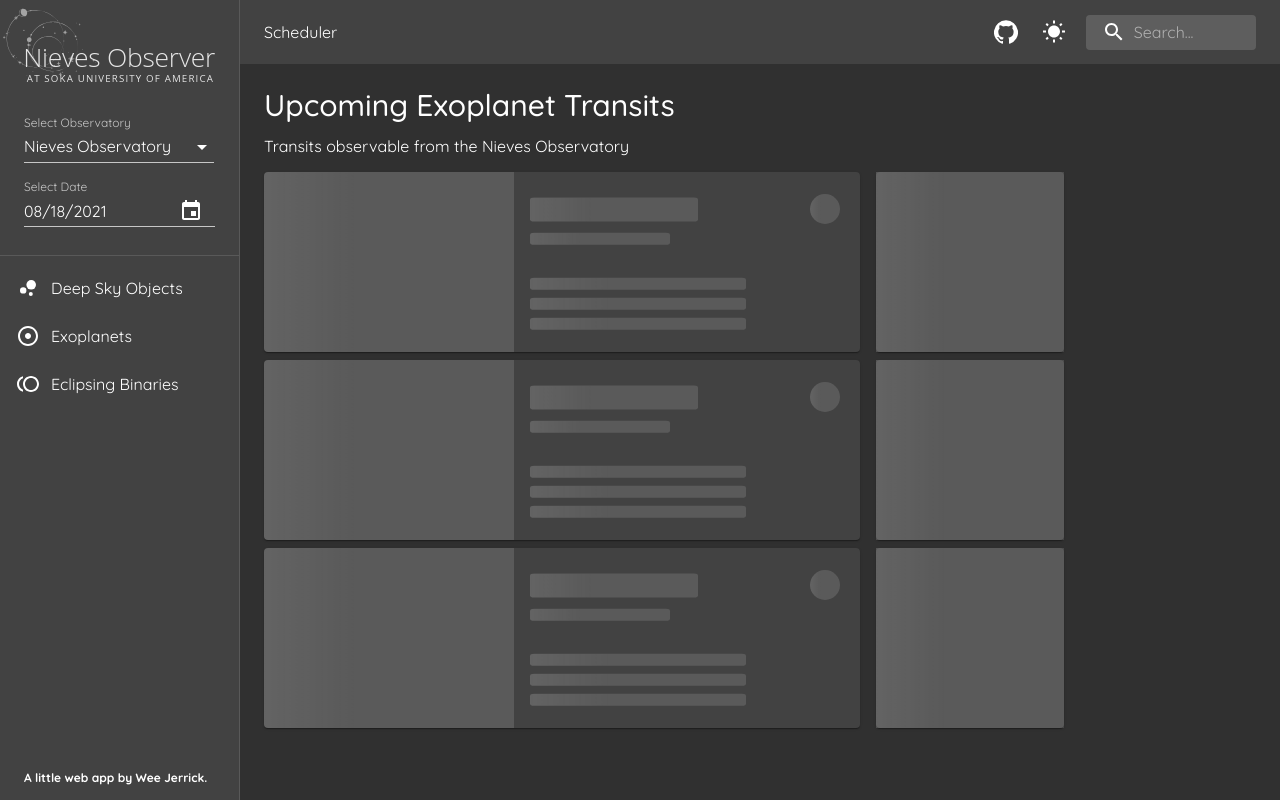
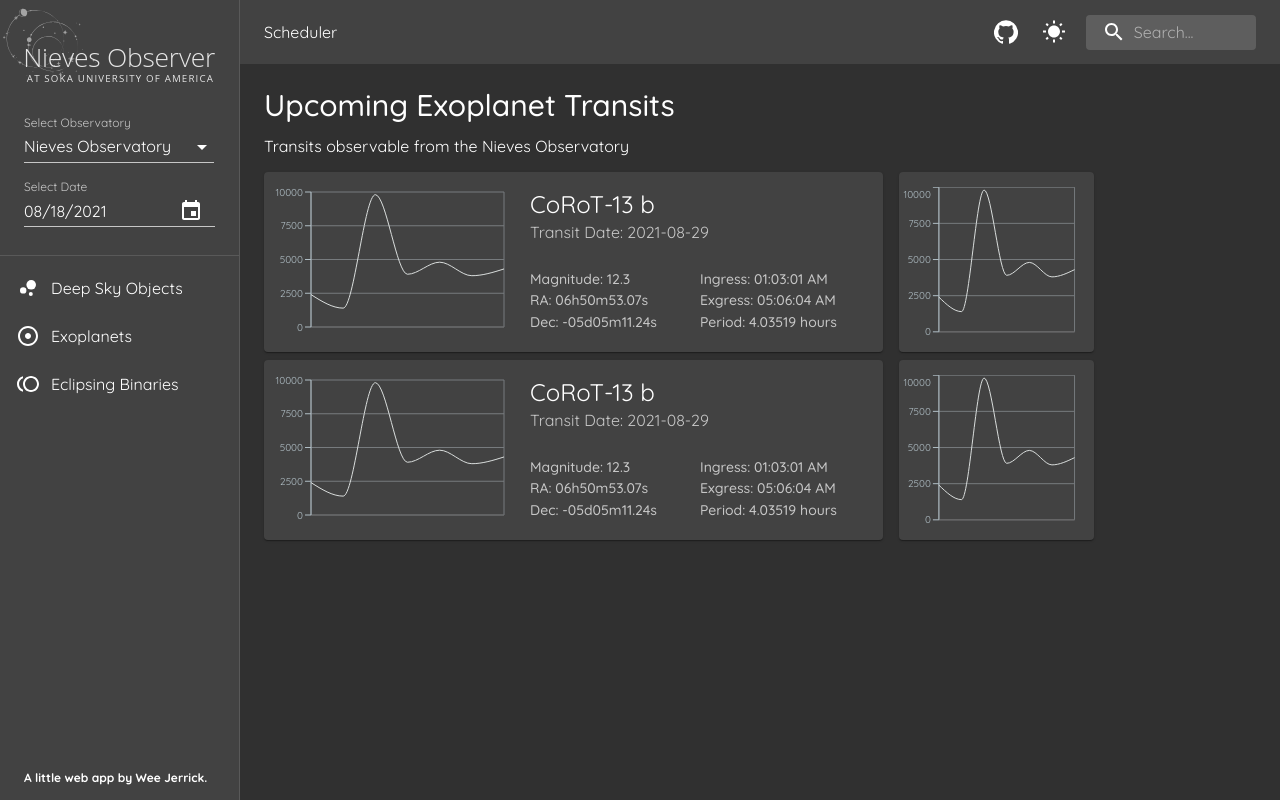
Before and after one commit to littleplato/nieves-observer, a React (Create React App) app in the folder client/: page /exoplanets in a window 1280 px wide. Built offline with nearby package versions, Linux system fonts and the light colour scheme.

Commit message:
feat: 🎸 Create template for exoplanets data with charts

```diff
--- a/client/src/components/DSORow.js
+++ b/client/src/components/DSORow.js
@@ -55,7 +55,7 @@ const useStyles = makeStyles((theme) => ({
     fontWeight: 700,
   },
   alert: {
-    backgroundColor: "#455a64",
+    backgroundColor: "#004d40",
   },
 }));
 
--- /dev/null
+++ b/client/src/components/ExoplanetAltChart.js
@@ -0,0 +1,50 @@
+import { useAtom } from "jotai";
+import {
+  LineChart,
+  Line,
+  CartesianGrid,
+  YAxis,
+  XAxis,
+  Tooltip,
+  //   ReferenceLine,
+  ResponsiveContainer,
+} from "recharts";
+import { darkModeAtom } from "../App";
+
+export default function ExoplanetAltChart(props) {
+  const [darkMode] = useAtom(darkModeAtom);
+
+  return (
+    <ResponsiveContainer>
+      <LineChart
+        width={300}
+        height={170}
+        data={props.plot}
+        margin={{
+          right: 20,
+          left: -20,
+          bottom: -10,
+        }}
+      >
+        <CartesianGrid stroke={darkMode ? "#777B7E" : "#D9DDDC"} />
+        <XAxis dataKey="name" tick={false} />
+        <YAxis
+          stroke={darkMode ? "#b0bec5" : "#546e7a"}
+          tick={{ fontSize: 10 }}
+        />
+        <Tooltip
+          contentStyle={{
+            backgroundColor: darkMode ? "#4A4A4A" : "#fff",
+            opacity: 0.8,
+          }}
+        />
+        <Line
+          type="monotone"
+          dataKey="pv"
+          stroke={darkMode ? "#D9DDDC" : "#777B7E"}
+          dot={false}
+        />
+      </LineChart>
+    </ResponsiveContainer>
+  );
+}
--- /dev/null
+++ b/client/src/components/ExoplanetDepthChart.js
@@ -0,0 +1,51 @@
+import React from "react";
+import {
+  LineChart,
+  Line,
+  XAxis,
+  YAxis,
+  CartesianGrid,
+  Tooltip,
+  ResponsiveContainer,
+} from "recharts";
+import { useAtom } from "jotai";
+import { darkModeAtom } from "../App";
+
+export default function ExoplanetDepthChart(props) {
+  const [darkMode] = useAtom(darkModeAtom);
+
+  return (
+    <ResponsiveContainer>
+      <LineChart
+        width={300}
+        height={170}
+        data={props.plot}
+        margin={{
+          top: 20,
+          right: 10,
+          left: -13,
+          bottom: -5,
+        }}
+      >
+        <CartesianGrid stroke={darkMode ? "#777B7E" : "#D9DDDC"} />
+        <XAxis dataKey="name" tick={false} />
+        <YAxis
+          stroke={darkMode ? "#b0bec5" : "#546e7a"}
+          tick={{ fontSize: 10 }}
+        />
+        <Tooltip
+          contentStyle={{
+            backgroundColor: darkMode ? "#4A4A4A" : "#fff",
+            opacity: 0.8,
+          }}
+        />
+        <Line
+          type="monotone"
+          dataKey="pv"
+          stroke={darkMode ? "#D9DDDC" : "#777B7E"}
+          dot={false}
+        />
+      </LineChart>
+    </ResponsiveContainer>
+  );
+}
--- a/client/src/components/ExoplanetList.js
+++ b/client/src/components/ExoplanetList.js
@@ -2,15 +2,90 @@ import React from "react";
 import ExoplanetRow from "./ExoplanetRow";
 import LoadingRows from "./LoadingRows";
 
+const plot_data = [
+  {
+    name: "Page A",
+    uv: 4000,
+    pv: 2400,
+    amt: 2400,
+  },
+  {
+    name: "Page B",
+    uv: 3000,
+    pv: 1398,
+    amt: 2210,
+  },
+  {
+    name: "Page C",
+    uv: 2000,
+    pv: 9800,
+    amt: 2290,
+  },
+  {
+    name: "Page D",
+    uv: 2780,
+    pv: 3908,
+    amt: 2000,
+  },
+  {
+    name: "Page E",
+    uv: 1890,
+    pv: 4800,
+    amt: 2181,
+  },
+  {
+    name: "Page F",
+    uv: 2390,
+    pv: 3800,
+    amt: 2500,
+  },
+  {
+    name: "Page G",
+    uv: 3490,
+    pv: 4300,
+    amt: 2100,
+  },
+];
+
+const dummyData = [
+  {
+    name: "CoRoT-13 b",
+    max_alt: "51.3°",
+    mag: 12.3,
+    ra: "06h50m53.07s",
+    dec: "-05d05m11.24s",
+    period: 4.03519,
+    duration: 3.14,
+    depth: 0.810802,
+    plot: plot_data,
+    ingress: "01:03:01 AM",
+    exgress: "05:06:04 AM",
+    date: "2021-08-29",
+  },
+  {
+    name: "CoRoT-13 b",
+    max_alt: "51.3°",
+    mag: 12.3,
+    ra: "06h50m53.07s",
+    dec: "-05d05m11.24s",
+    period: 4.03519,
+    duration: 3.14,
+    depth: 0.810802,
+    plot: plot_data,
+    ingress: "01:03:01 AM",
+    exgress: "05:06:04 AM",
+    date: "2021-08-29",
+  },
+];
+
 export default function ExoplanetList() {
-  return 1 + 1 === 2 ? (
+  return 1 + 0 === 2 ? (
     <div>
       <p />
       <LoadingRows />
       <LoadingRows />
-      <LoadingRows />
     </div>
   ) : (
-    <ExoplanetRow />
+    dummyData.map((exoplanet) => <ExoplanetRow dummyData={exoplanet} />)
   );
 }
--- a/client/src/components/ExoplanetRow.js
+++ b/client/src/components/ExoplanetRow.js
@@ -1,8 +1,97 @@
 import React from "react";
 import { makeStyles } from "@material-ui/core/styles";
 import Card from "@material-ui/core/Card";
+import CardContent from "@material-ui/core/CardContent";
+import Typography from "@material-ui/core/Typography";
 import Grid from "@material-ui/core/Grid";
+import Paper from "@material-ui/core/Paper";
+import CardHeader from "@material-ui/core/CardHeader";
+import ExoplanetAltChart from "./ExoplanetAltChart";
+import ExoplanetDepthChart from "./ExoplanetDepthChart";
 
-export default function ExoplanetRow() {
-  return <div>Row here</div>;
+const cardHeight = 180;
+
+const useStyles = makeStyles((theme) => ({
+  root: {
+    display: "flex",
+  },
+  card: {
+    maxWidth: 830,
+  },
+  details: {
+    display: "flex",
+    flexDirection: "column",
+  },
+  content: {
+    flex: "1 0 auto",
+    marginTop: -7,
+    marginBottom: -13,
+  },
+  cover: {
+    width: 250,
+    minWidth: 100,
+    height: cardHeight,
+  },
+  chart: {
+    height: cardHeight,
+    paddingTop: 15,
+  },
+  header: {
+    width: 340,
+  },
+  menuItem: {
+    fontSize: 12,
+    fontWeight: 700,
+  },
+  alert: {
+    backgroundColor: "#004d40",
+  },
+}));
+
+export default function ExoplanetRow({ dummyData }) {
+  const classes = useStyles();
+
+  return (
+    <div className={classes.card}>
+      <Grid container spacing={2}>
+        <Grid item xs={12} sm={9}>
+          <Card className={classes.root}>
+            <div className={classes.cover}>
+              <ExoplanetDepthChart plot={dummyData.plot} />
+            </div>
+            <div className={classes.details}>
+              <CardHeader
+                title={dummyData.name}
+                subheader={`Transit Date: ${dummyData.date}`}
+                className={classes.header}
+              />
+              <CardContent className={classes.content}>
+                <Grid container spacing={4}>
+                  <Grid item xs={6} sm={6}>
+                    <Typography variant="subtitle2" color="textSecondary">
+                      Magnitude: {dummyData.mag} <br />
+                      RA: {dummyData.ra} <br />
+                      Dec: {dummyData.dec} <br />
+                    </Typography>
+                  </Grid>
+                  <Grid item xs={6} sm={6}>
+                    <Typography variant="subtitle2" color="textSecondary">
+                      Ingress: {dummyData.ingress} <br />
+                      Exgress: {dummyData.exgress} <br />
+                      Period: {dummyData.period} hours <br />
+                    </Typography>
+                  </Grid>
+                </Grid>
+              </CardContent>
+            </div>
+          </Card>
+        </Grid>
+        <Grid item xs={12} sm={3}>
+          <Paper className={classes.chart}>
+            <ExoplanetAltChart plot={dummyData.plot} />
+          </Paper>
+        </Grid>
+      </Grid>
+    </div>
+  );
 }
--- a/client/src/pages/Exoplanets.js
+++ b/client/src/pages/Exoplanets.js
@@ -16,7 +16,10 @@ export default function Exoplanets() {
       <Typography variant="h1" gutterBottom>
         Upcoming Exoplanet Transits
       </Typography>
-      <Typography>Transits observable from {observatory}</Typography>
+      <Typography gutterBottom>
+        Transits observable from {observatory}
+      </Typography>
+      <p />
       <ExoplanetList />
     </div>
   );
```
